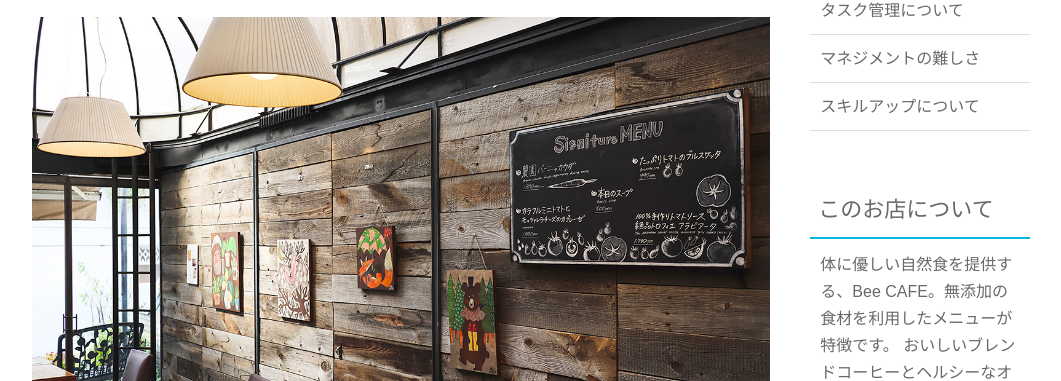
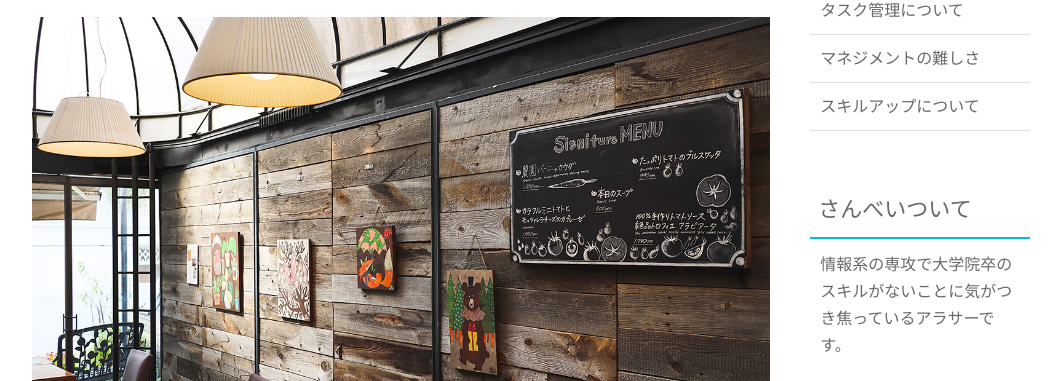
Before and after one commit to bns11/mysite, a plain HTML site: page news.html in a window 1280 px wide. Shown: the part 419-800 px from the top of the page, without its empty margins (109-1170 px from the left). Drawn offline with Linux system fonts and the light colour scheme; some packages are replaced by stand-ins of ours; a web font is replaced by a local one.

Commit message:
changed profile of news.html

```diff
--- a/news.html
+++ b/news.html
@@ -67,10 +67,9 @@
                     <li><a href="#">スキルアップについて</a></li>
                 </ul>
 
-                <h3 class="sub-title">このお店について</h3>
+                <h3 class="sub-title">さんべいついて</h3>
                 <p>
-                    体に優しい自然食を提供する、Bee CAFE。無添加の食材を利用したメニューが特徴です。
-                    おいしいブレンドコーヒーとヘルシーなオーガニックフードで体の内側から癒されてください。
+                    情報系の専攻で大学院卒のスキルがないことに気がつき焦っているアラサーです。
                 </p>
             </aside>
         </div><!-- /.news-contents -->
```
